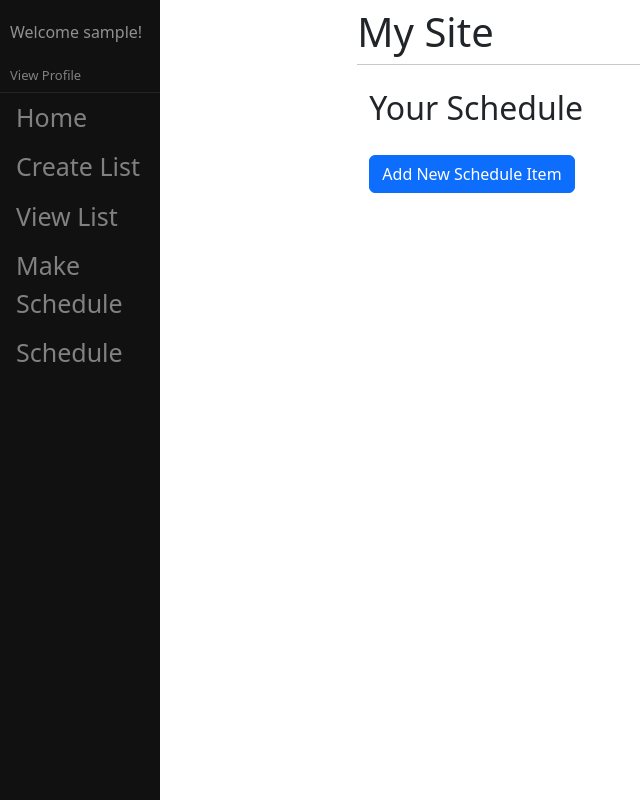
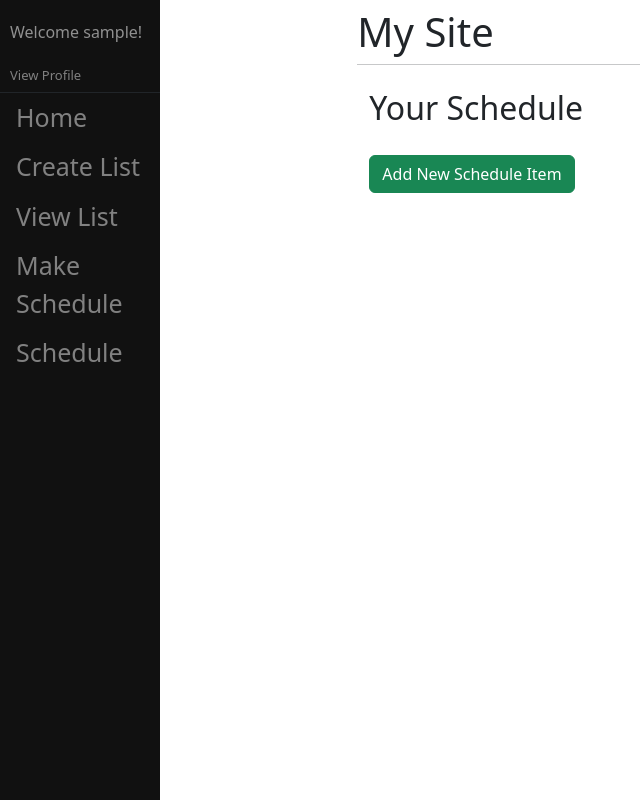
Before and after one commit to dylanp581/django_todolist, a Django app: page /schedule/ in a window 1280 px wide. Shown: the whole page, without its empty margins (0-640 px from the left). Run offline with Django 4.2, Linux system fonts and the light colour scheme; the visitor is signed in with stand-in values (Sample User, id 1); data that the repository does not hold is empty.

Commit message:
made buttons a different style commit

```diff
--- a/main/templates/main/create_schedule.html
+++ b/main/templates/main/create_schedule.html
@@ -6,6 +6,6 @@
 <form method="post">
     {% csrf_token %}
     {{ form.as_p }}
-    <button type="submit">Add Schedule Item</button>
+    <button type="submit" class="btn btn-success">Add Schedule Item</button>
 </form>
 {% endblock %}
--- a/main/templates/main/schedule_list.html
+++ b/main/templates/main/schedule_list.html
@@ -49,7 +49,7 @@
 
     <!-- Add New Schedule Item Button -->
     <form action="{% url 'create_schedule' %}" style="padding-top: 20px;">
-        <button class="btn btn-primary">Add New Schedule Item</button>
+        <button class="btn btn-success">Add New Schedule Item</button>
     </form>
     {% else %}
         <p>In order to view your schedule you need to be <a href="{% url 'login' %}">logged in</a> or <a href="{% url 'register' %}">registered</a>.</p>
```
